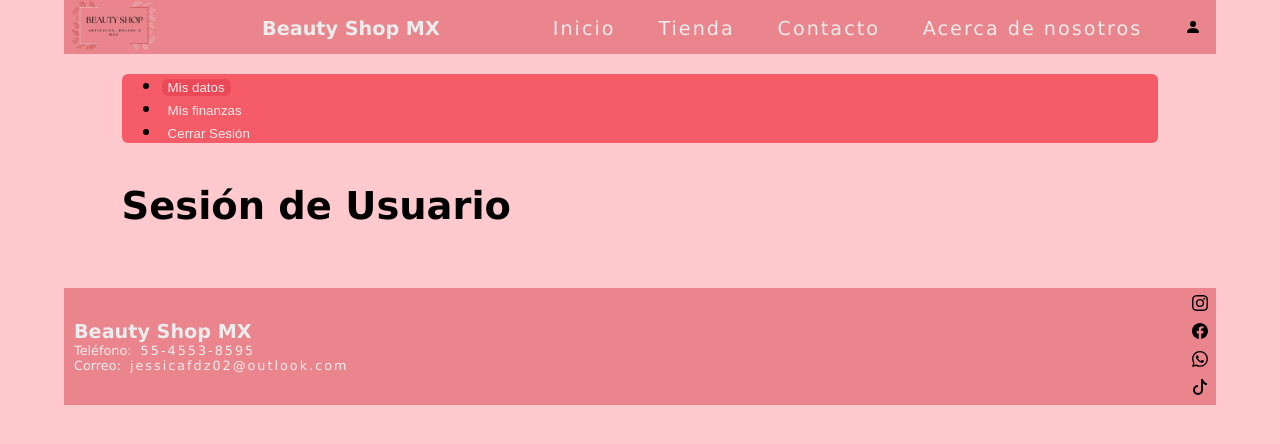
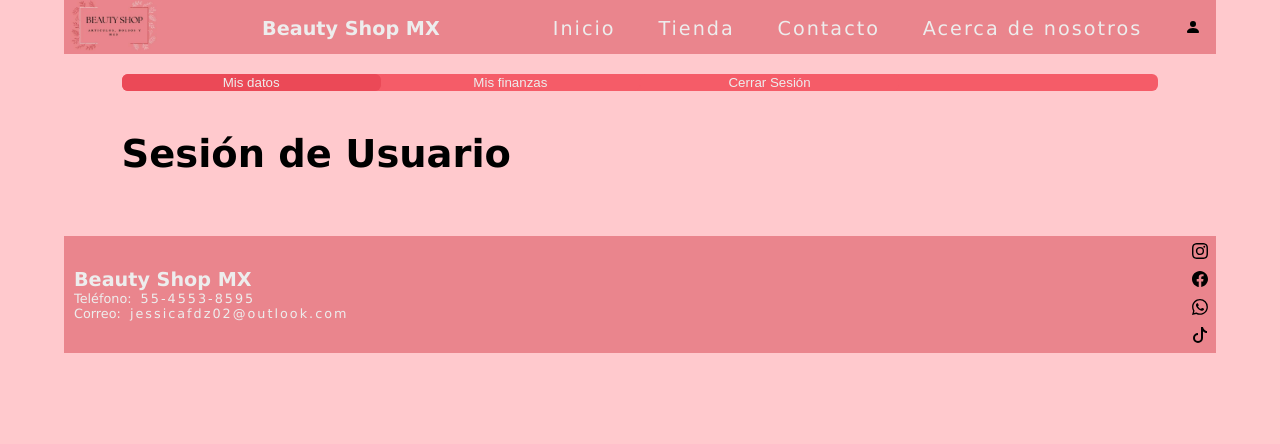
Before and after one commit to UVMCoyoacan/eq02_sitio1, a plain HTML site: page BeautyShopMX/sec_user/user.html in a window 1280 px wide. Drawn offline with nearby package versions, Linux system fonts and the light colour scheme; no server answers; sample sign-in values are in the browser's storage.

Commit message:
update user

```diff
--- a/BeautyShopMX/js/user.js
+++ b/BeautyShopMX/js/user.js
@@ -28,32 +28,21 @@
 function insertarMenu() {
   //insertar el menu
   var botones = [];
-  var elementosLista = [];
   const contenedor = document.getElementById("submenu");
-  const nav = document.createElement("nav");
-  nav.className = "Submenu";
-  const lista = document.createElement("ul");
-  lista.className = "Submenu-lista";
   const btnTitulos = ["Mis datos", "Mis finanzas", "Cerrar Sesión"];
 
   for (let i = 0; i < btnTitulos.length; i++) {
-    const elem = document.createElement("li");
-    elem.className = "Submenu-item";
     const btn = document.createElement("button");
-    btn.className = "btn-principal";
+    btn.className = "btn-principal btn-secundario";
     btn.innerHTML = btnTitulos[i];
-    elem.appendChild(btn);
     botones.push(btn);
-    elementosLista.push(elem);
+    contenedor.appendChild(btn);
   }
   for (let i = 0; i < botones.length; i++) {
-    lista.appendChild(elementosLista[i]);
     botones[i].onclick = function () {
       clickMenu(i, botones);
     };
   }
-  nav.appendChild(lista);
-  contenedor.appendChild(nav);
   ////Seleccionar [0] como el elemento seleccionado por defecto
   clickMenu(0, botones);
 }
--- a/BeautyShopMX/sec_user/user.html
+++ b/BeautyShopMX/sec_user/user.html
@@ -19,7 +19,7 @@
         </header>
         <!--Contenido de página index -->
         <div class="Cuerpo">
-            <div class="Seccion" id="submenu">
+            <div class="Seccion Submenu" id="submenu">
 
             </div>
             <!--Seccion 1 -->
```
